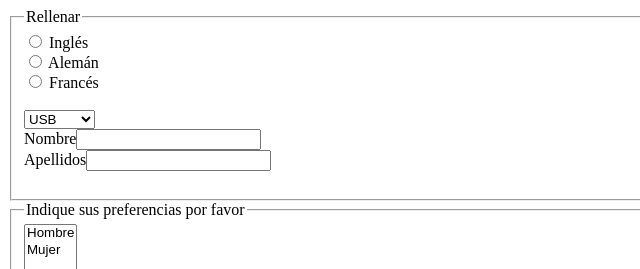
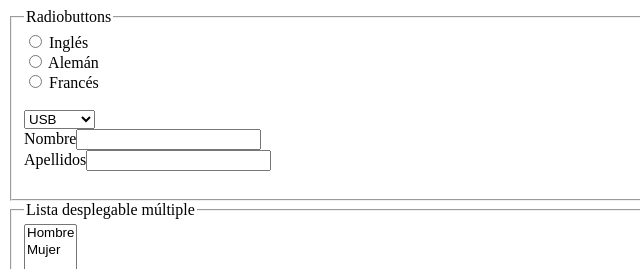
Before and after one commit to MiguelSanchez09/HTML_Formularios, a plain HTML site: page desafio.html in a window 1280 px wide. Shown: the top 269 px of the page, 0-640 px from the left. Drawn offline with Linux system fonts and the light colour scheme.

Commit message:
Update desafio.html

```diff
--- a/desafio.html
+++ b/desafio.html
@@ -9,7 +9,7 @@
 <body>
     <form>
         <fieldset>
-          <legend>Rellenar</legend>
+          <legend>Radiobuttons</legend>
           <input type='radio' name='idioma' value='idiomaingles'> Inglés   <br/>
           <input type='radio' name='idioma' value='idiomaaleman'> Alemán   <br/>
           <input type='radio' name='idioma' value='idiomafrances'> Francés   <br/>
@@ -25,7 +25,7 @@
           <br/>
         </fieldset>
         <fieldset>
-          <legend>Indique sus preferencias por favor</legend>
+          <legend>Lista desplegable múltiple</legend>
           <select name='sexo' multiple='multiple'>
             <option value='hombre'>Hombre</option>
             <option value='mujer'>Mujer</option>
```
